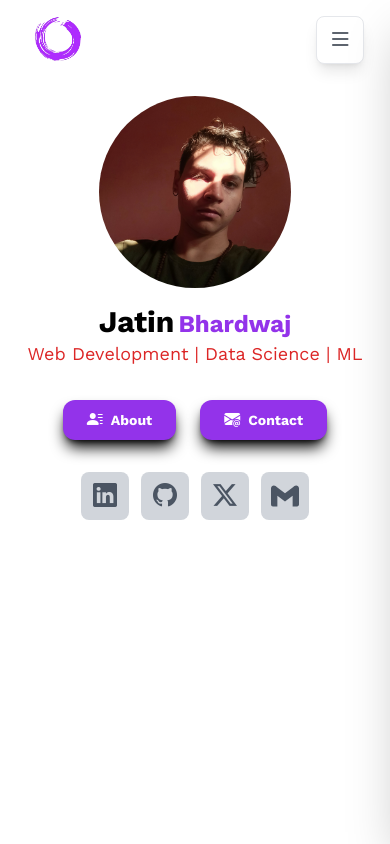
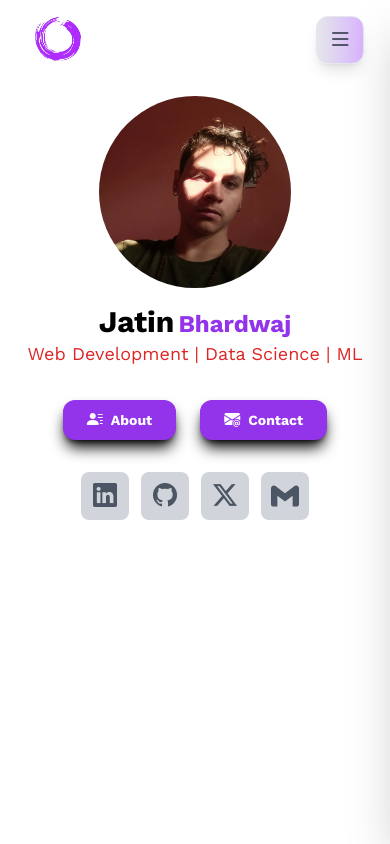
Before and after one commit to Jatinbhardwaj-093/JB, a Vue app: page / in a window 390 px wide. Built offline with nearby package versions, Linux system fonts and the light colour scheme.

Commit message:
imporve it to also add close gesture and improve burger button

```diff
--- a/src/components/Navbar.vue
+++ b/src/components/Navbar.vue
@@ -32,6 +32,8 @@ const handleTouchEnd = (event: TouchEvent) => {
 const handleSwipeGesture = () => {
   if (touchStartX > window.innerWidth * 0.9 && touchEndX < touchStartX) {
     isMobileMenuOpen.value = true;
+  } else if (isMobileMenuOpen.value && touchEndX > touchStartX) {
+    isMobileMenuOpen.value = false;
   }
 };
 
@@ -83,7 +85,7 @@ watch(
         <!-- Burger Menu Button for sm and md screens -->
         <button
           @click="toggleMobileMenu"
-          class="text-gray-800 dark:text-white focus:outline-none lg:hidden p-2 rounded-lg shadow-lg transition-all duration-300 hover:scale-105 hover:shadow-xl bg-white dark:bg-gray-800 border border-gray-200 dark:border-gray-700 w-12 h-12 flex items-center justify-center"
+          class="text-gray-800 dark:text-white focus:outline-none lg:hidden p-2 rounded-xl shadow-lg transition-all duration-300 hover:scale-105 hover:shadow-2xl bg-gradient-to-r from-gray-200 to-purple-300 dark:from-gray-700 dark:to-gray-900 border border-gray-200 dark:border-gray-700 w-12 h-12 flex items-center justify-center"
         >
           <i class="bi text-2xl" :class="isMobileMenuOpen ? 'bi-x-lg' : 'bi-list'"></i>
         </button>
@@ -98,7 +100,7 @@ watch(
 
       <!-- Mobile Menu -->
       <div
-        class="fixed top-0 right-0 h-full w-64 bg-white dark:bg-gray-800 shadow-2xl transform transition-transform duration-300 ease-in-out z-50 lg:hidden overflow-y-auto"
+        class="fixed top-0 right-0 h-full w-8/12 bg-white dark:bg-gray-800 shadow-2xl transform transition-transform duration-300 ease-in-out z-50 lg:hidden overflow-y-auto"
         :class="isMobileMenuOpen ? 'translate-x-0' : 'translate-x-full'"
       >
         <!-- Close button -->
```
